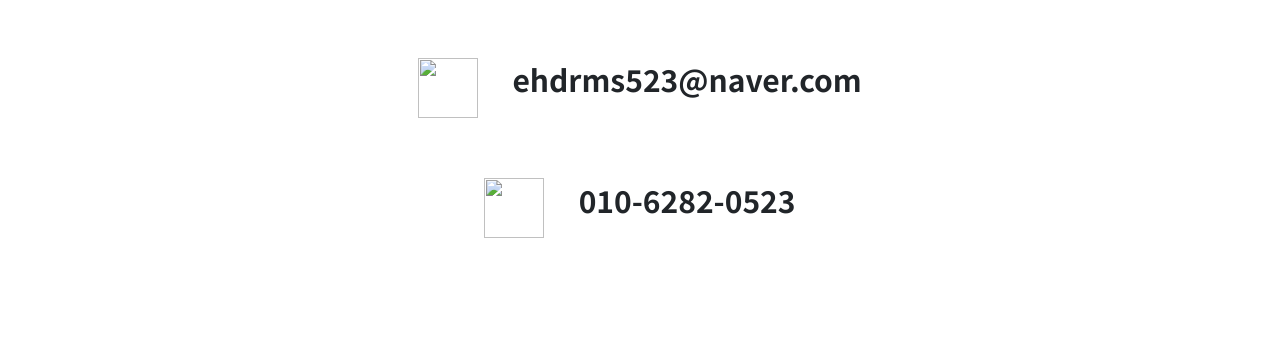
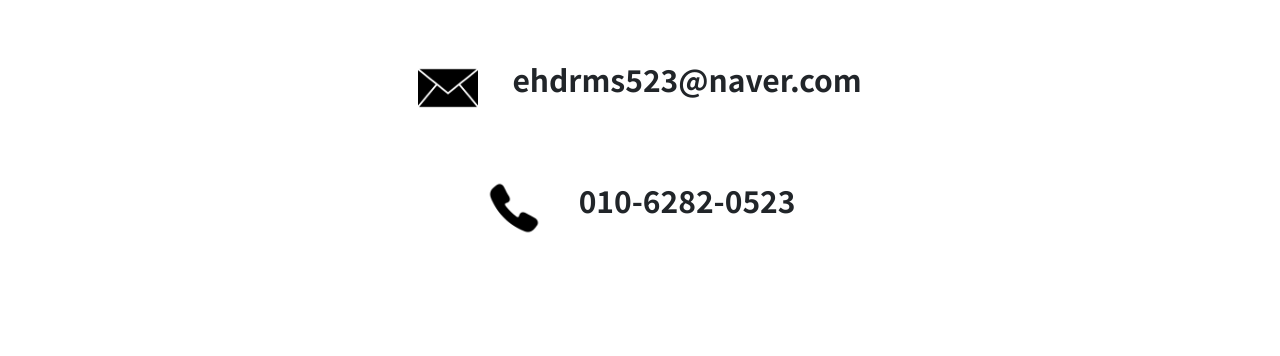
Before and after one commit to ehdrms235/ehdrms235.github.io, a plain HTML site: page index.html in a window 1280 px wide. Shown: the part 3931-4287 px from the top of the page. Drawn offline with nearby package versions, Linux system fonts and the light colour scheme.

Commit message:
Update index.html

```diff
--- a/index.html
+++ b/index.html
@@ -284,11 +284,11 @@
 		<div class="contactWrap" id="contact">
 			<h2 class="mainTitle">Contact</h2>
 			<div class="contact_Content">
-				<img src="/ldk/resources/images/mail.png" class="contact_Img">
+				<img src="images/mail.png" class="contact_Img">
 				<span class="contact_title">ehdrms523@naver.com</span>
 			</div>
 			<div class="contact_Content">
-				<img src="/ldk/resources/images/tel.png" class="contact_Img">
+				<img src="images/tel.png" class="contact_Img">
 				<span class="contact_title">010-6282-0523</span>
 			</div>
 		</div>
```
